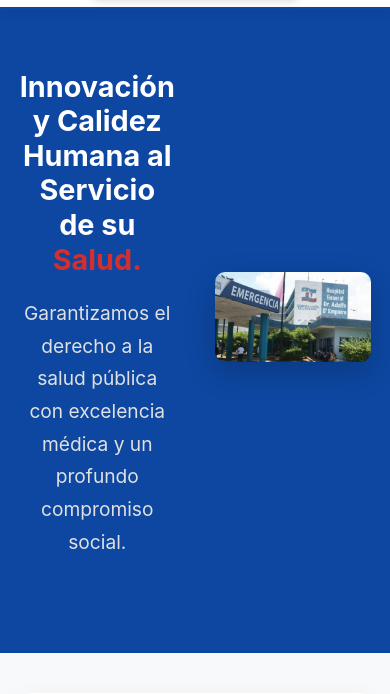
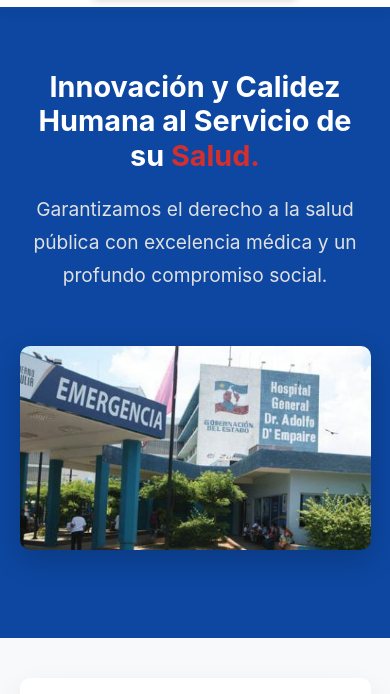
Before and after one commit to http788/Hospital_Cabimas, a website: page public/index.html in a window 390 px wide. Shown: the part 131-825 px from the top of the page. Drawn offline with Linux system fonts and the light colour scheme.

```diff
--- a/public/index.html
+++ b/public/index.html
@@ -380,10 +380,17 @@
         /* --- RESPONSIVIDAD (Móvil) --- */
         @media (max-width: 900px) {
             #hero {
-                grid-template-columns: 1fr;
+                /* grid-template-columns: 1fr; <-- ELIMINADO (CORRECCIÓN) */
                 text-align: center;
                 padding-top: 60px;
             }
+
+            /* --- INICIO DE CORRECCIÓN (Solicitado) --- */
+            .hero-grid {
+                grid-template-columns: 1fr; /* Apila el texto y la imagen */
+            }
+            /* --- FIN DE CORRECCIÓN --- */
+
             .hero-text h2 { font-size: 2.2em; }
             .mision-vision-grid, .features-grid, .noticias-grid {
                 grid-template-columns: 1fr; /* Apilar todo a 1 columna */
@@ -478,7 +485,7 @@
             <div class="container">
                 <h2><i class="fas fa-seedling"></i> Programa de Nutrición Renal</h2>
                 <p>El acceso a una nutrición especializada es un derecho. Ofrecemos un programa de apoyo integral y gratuito para pacientes con enfermedad renal.</p>
-                <a href="https://www.who.int/es/news-room/fact-sheets/detail/healthy-diet" target="_blank" class="btn-rojo">Conocer Más del Programa</a>
+                <a href="httpsa://www.who.int/es/news-room/fact-sheets/detail/healthy-diet" target="_blank" class="btn-rojo">Conocer Más del Programa</a>
             </div>
         </section>
 
```
